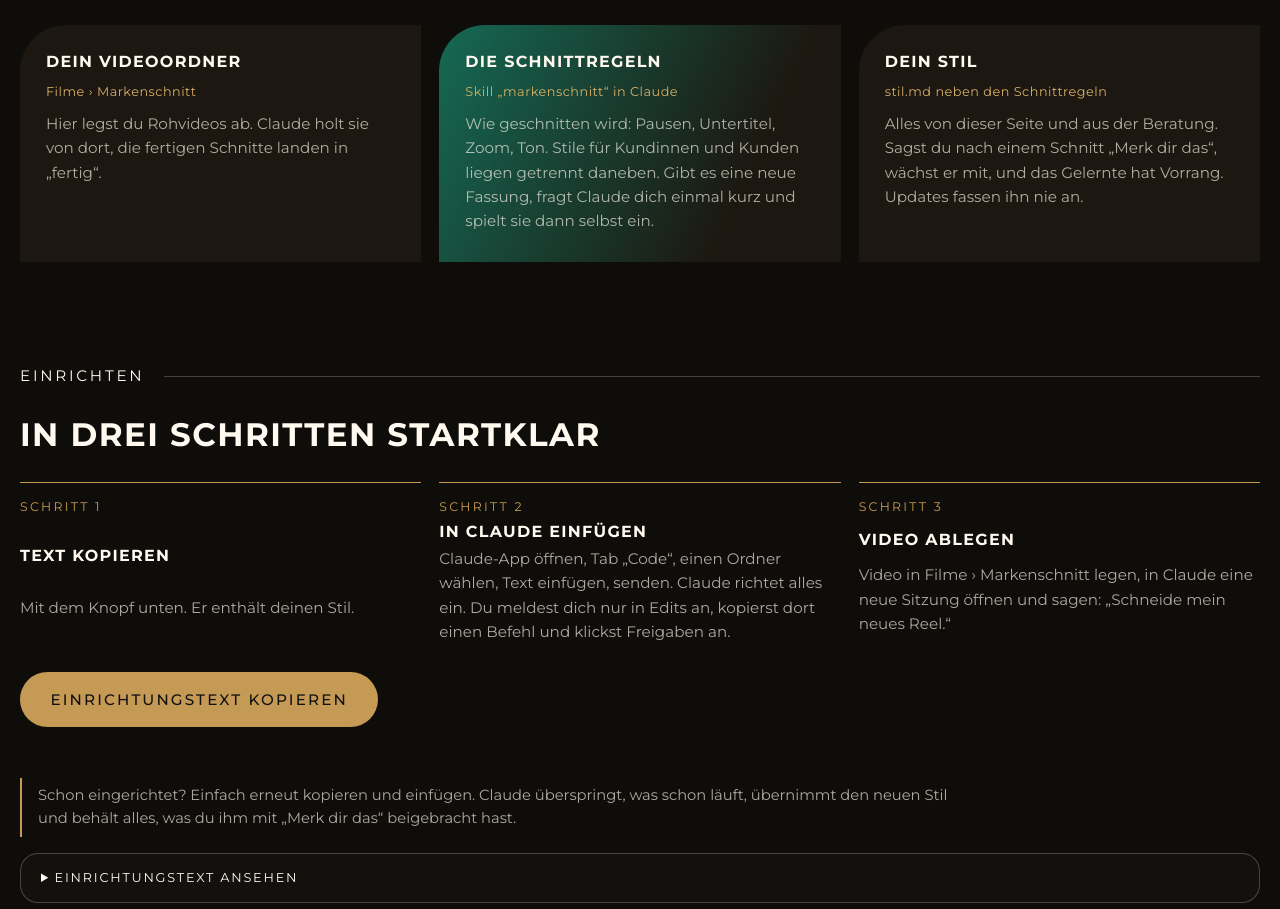
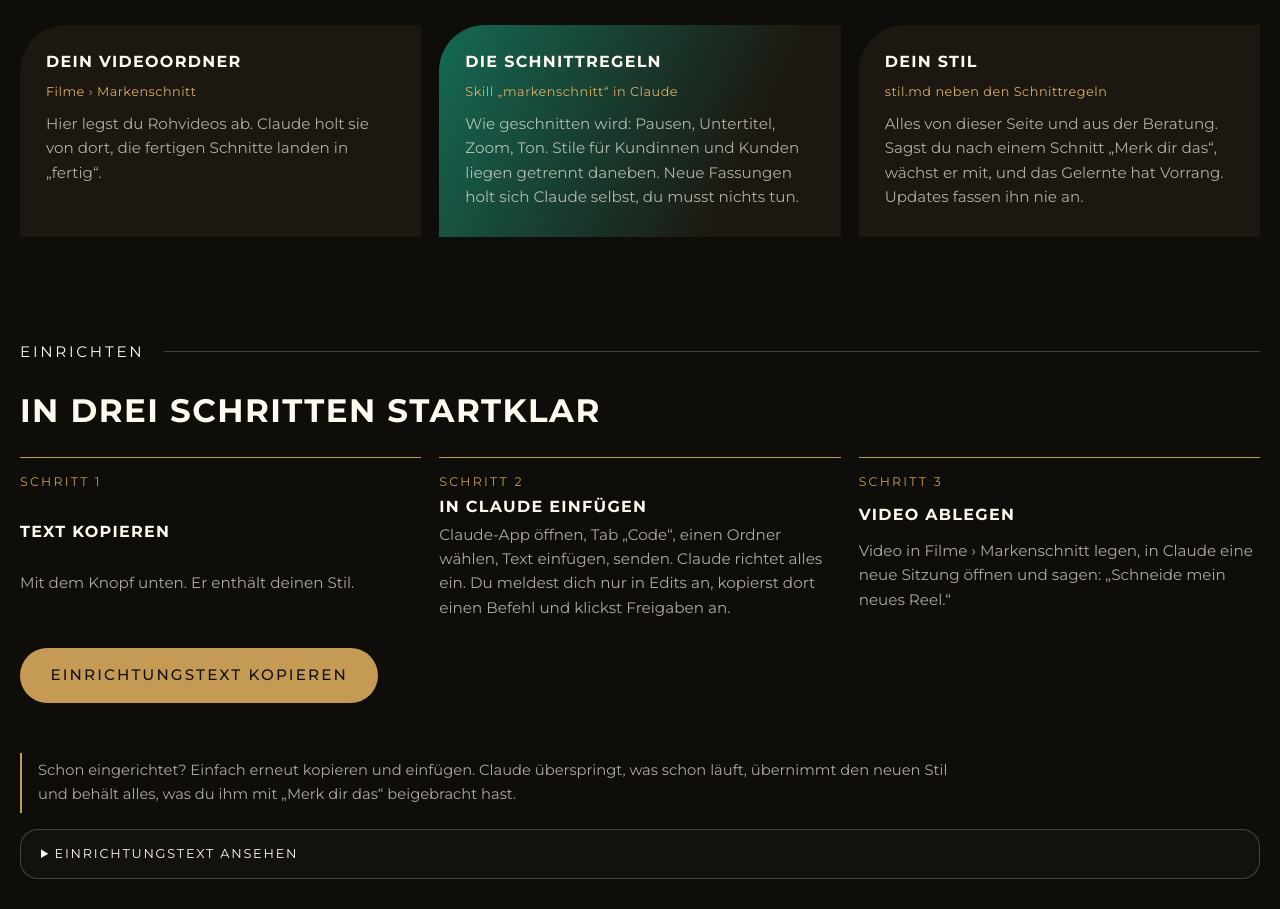
Before and after one commit to byfroehlich/markenschnitt, a plain HTML site: page index.html in a window 1280 px wide. Shown: the part 3628-4537 px from the top of the page. Drawn offline with Linux system fonts and the light colour scheme.

Commit message:
Text: Updates automatisch
Co-Authored-By: Claude Opus 5.5 <noreply@anthropic.com>
Claude-Session: https://claude.ai/code/session_011TwT32Bd8DdmS54DgAtkH1

```diff
--- a/index.html
+++ b/index.html
@@ -305,7 +305,7 @@ footer{margin-top:72px;padding-top:20px;border-top:1px solid var(--linie);font-s
     <p class="note">Diese Seite schneidet nichts. Sie stellt deinen Einrichtungstext zusammen. Den fügst du einmal in Claude ein, und Claude legt auf deinem Rechner drei Dinge an:</p>
     <div class="kacheln">
       <div class="kachel"><h3>Dein Videoordner</h3><p class="pfad" id="pfadOrdner">Filme › Markenschnitt</p><p>Hier legst du Rohvideos ab. Claude holt sie von dort, die fertigen Schnitte landen in „fertig“.</p></div>
-      <div class="kachel kachel--gruen"><h3>Die Schnittregeln</h3><p class="pfad">Skill „markenschnitt“ in Claude</p><p>Wie geschnitten wird: Pausen, Untertitel, Zoom, Ton. Stile für Kundinnen und Kunden liegen getrennt daneben. Gibt es eine neue Fassung, fragt Claude dich einmal kurz und spielt sie dann selbst ein.</p></div>
+      <div class="kachel kachel--gruen"><h3>Die Schnittregeln</h3><p class="pfad">Skill „markenschnitt“ in Claude</p><p>Wie geschnitten wird: Pausen, Untertitel, Zoom, Ton. Stile für Kundinnen und Kunden liegen getrennt daneben. Neue Fassungen holt sich Claude selbst, du musst nichts tun.</p></div>
       <div class="kachel"><h3>Dein Stil</h3><p class="pfad">stil.md neben den Schnittregeln</p><p>Alles von dieser Seite und aus der Beratung. Sagst du nach einem Schnitt „Merk dir das“, wächst er mit, und das Gelernte hat Vorrang. Updates fassen ihn nie an.</p></div>
     </div>
   </section>
```
